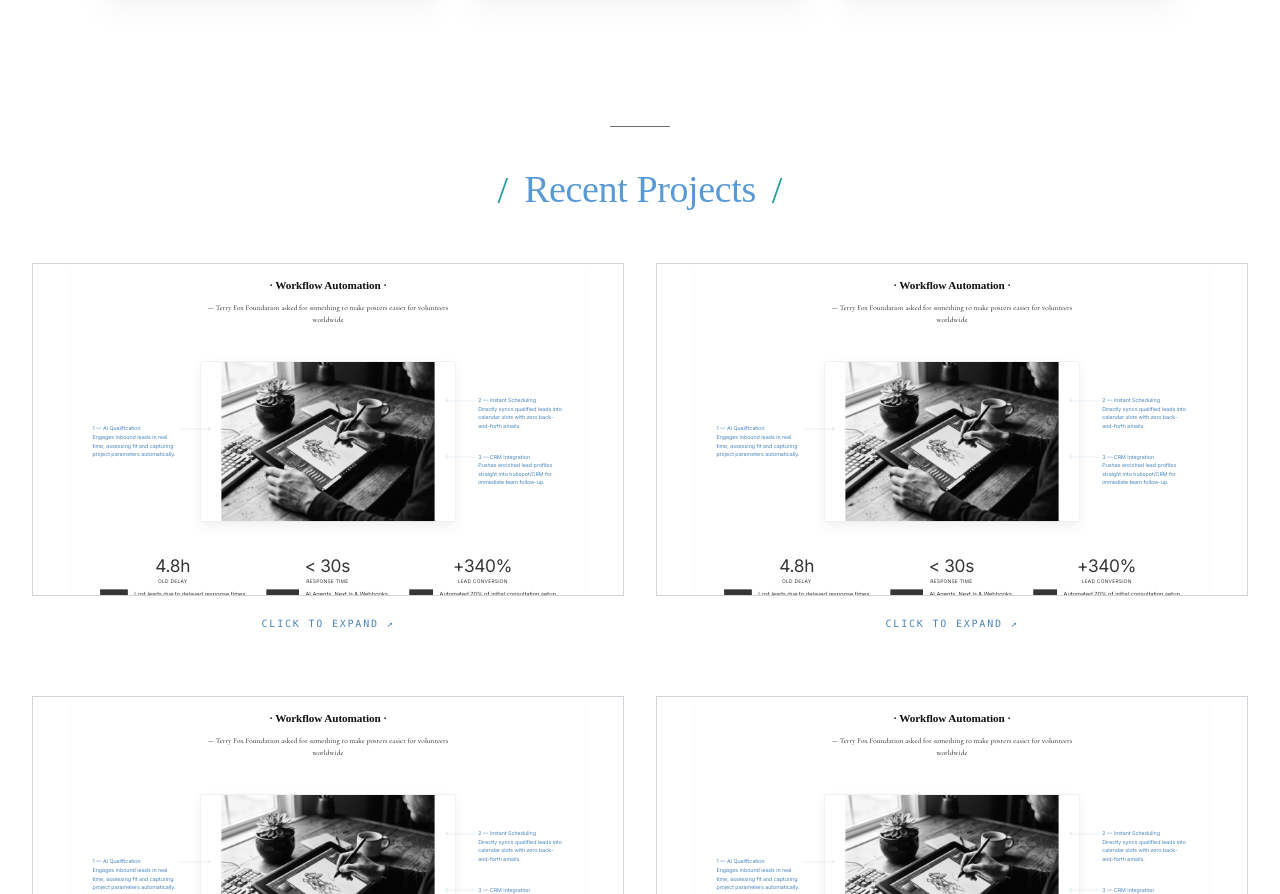
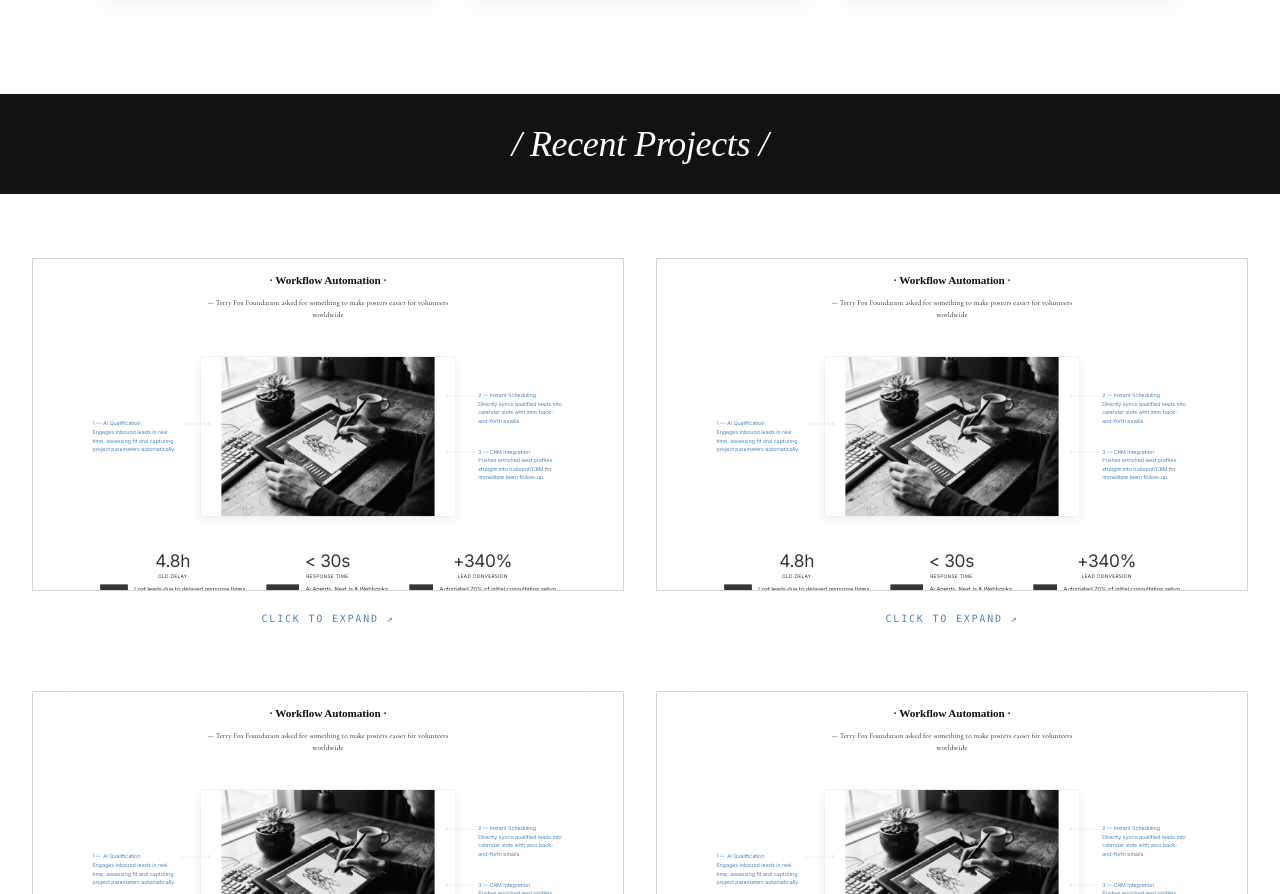
Before and after one commit to Irene2828/porfoliojuly, a Next.js app: page /v2 in a window 1280 px wide. Shown: the part 1457-2351 px from the top of the page. Built offline with nearby package versions, Linux system fonts and the light colour scheme; no server answers; the database is empty; a web font is replaced by a local one.

Commit message:
Add 100px edge-to-edge black divider banner over Recent Projects section

```diff
--- a/src/app/v2/page.tsx
+++ b/src/app/v2/page.tsx
@@ -38,15 +38,35 @@ export default async function V2Page() {
         <HeroV2 />
         <ServicesV2 />
 
-        {/* Projects Section */}
-        <div style={{
-          width: '60px',
-          height: '1px',
-          backgroundColor: '#0b0c10',
-          margin: '8rem auto 2.5rem auto',
-          opacity: 0.6
-        }} />
-        <SectionDivider theme="light" label="Recent Projects" align="center" />
+        {/* Projects Section Header Banner (100px edge-to-edge black divider) */}
+        <div
+          style={{
+            width: '100vw',
+            marginLeft: 'calc(-50vw + 50%)',
+            marginRight: 'calc(-50vw + 50%)',
+            height: '100px',
+            backgroundColor: '#121212',
+            display: 'flex',
+            alignItems: 'center',
+            justifyContent: 'center',
+            margin: '6rem 0 4rem 0',
+            position: 'relative',
+            zIndex: 10
+          }}
+        >
+          <h2 style={{
+            fontFamily: "'Times New Roman', Times, Georgia, serif",
+            fontSize: 'clamp(26px, 4vw, 36px)',
+            color: '#ffffff',
+            fontWeight: 500,
+            fontStyle: 'italic',
+            letterSpacing: '-0.01em',
+            margin: 0,
+            textAlign: 'center'
+          }}>
+            / Recent Projects /
+          </h2>
+        </div>
         <div style={{ marginBottom: '8rem' }}>
           <ProjectsV2 initialProjects={publishedProjects as any} />
         </div>
```
